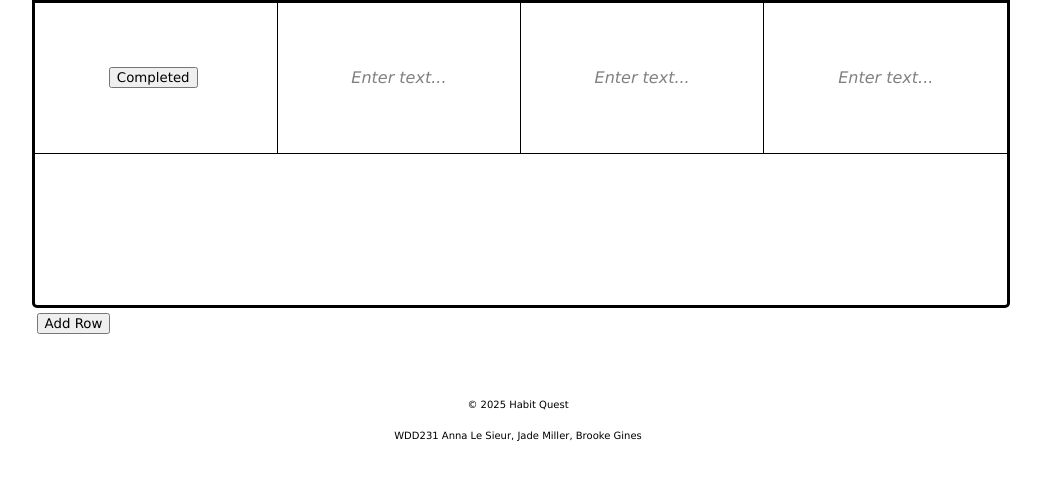
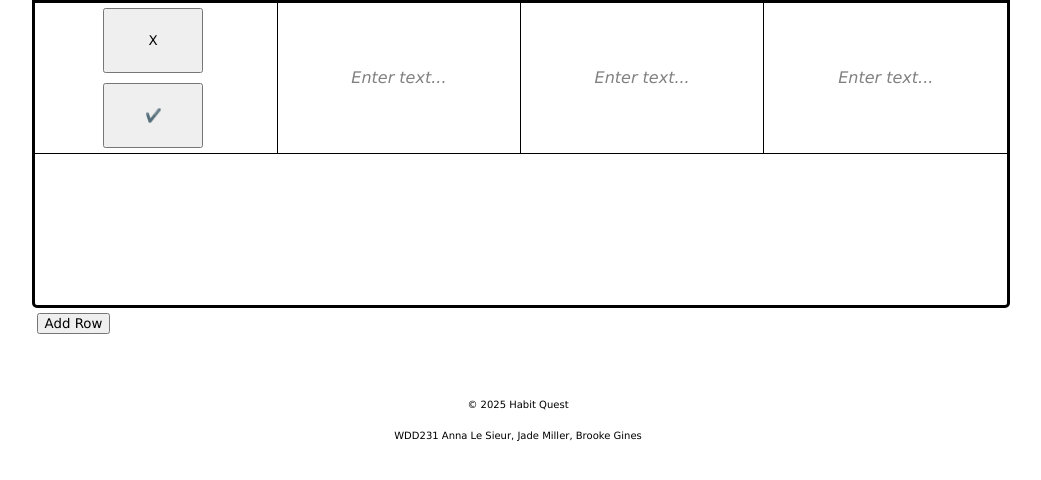
Before and after one commit to Habit-Quest/final_habit_quest, a plain HTML site: page financial.html in a window 1280 px wide. Shown: the part 390-870 px from the top of the page, without its empty margins (122-1163 px from the left). Drawn offline with Linux system fonts and the light colour scheme; no server answers.

Commit message:
buttons added

```diff
--- a/financial.html
+++ b/financial.html
@@ -51,7 +51,8 @@
         </div>
         <div class="user-row">
           <div id="user-check-box" class="row-cell">
-            <button>Completed</button>
+            <button id="unfinishedAnimation">X</button>
+            <button id="finishedAnimation">✔️</button>
           </div>
           <div id="user-habit-name" class="row-cell">
             <div class="editor" id= "habit-name-editor" contenteditable="true"> </div>
```
Also changed, not shown: fitness.html (+2 -1 lines), mental.html (+2 -1 lines).
